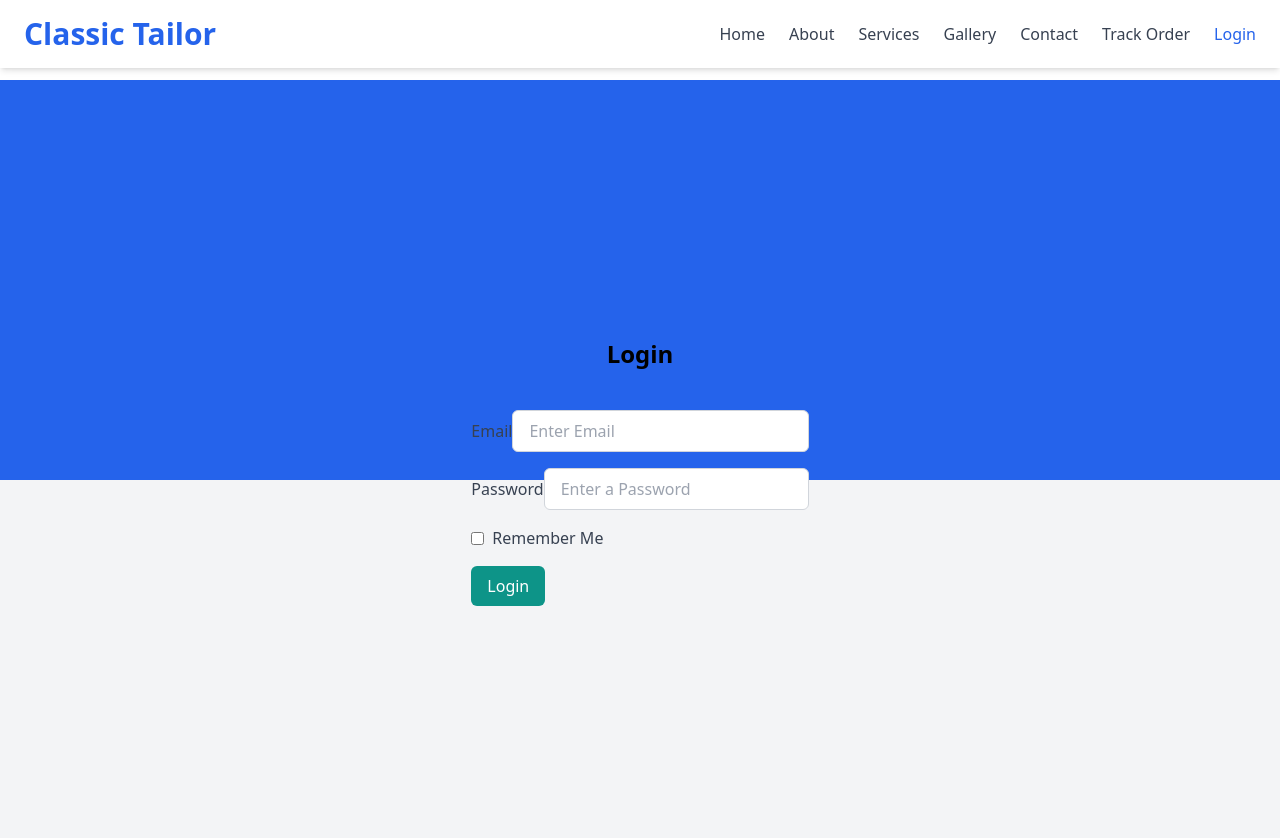
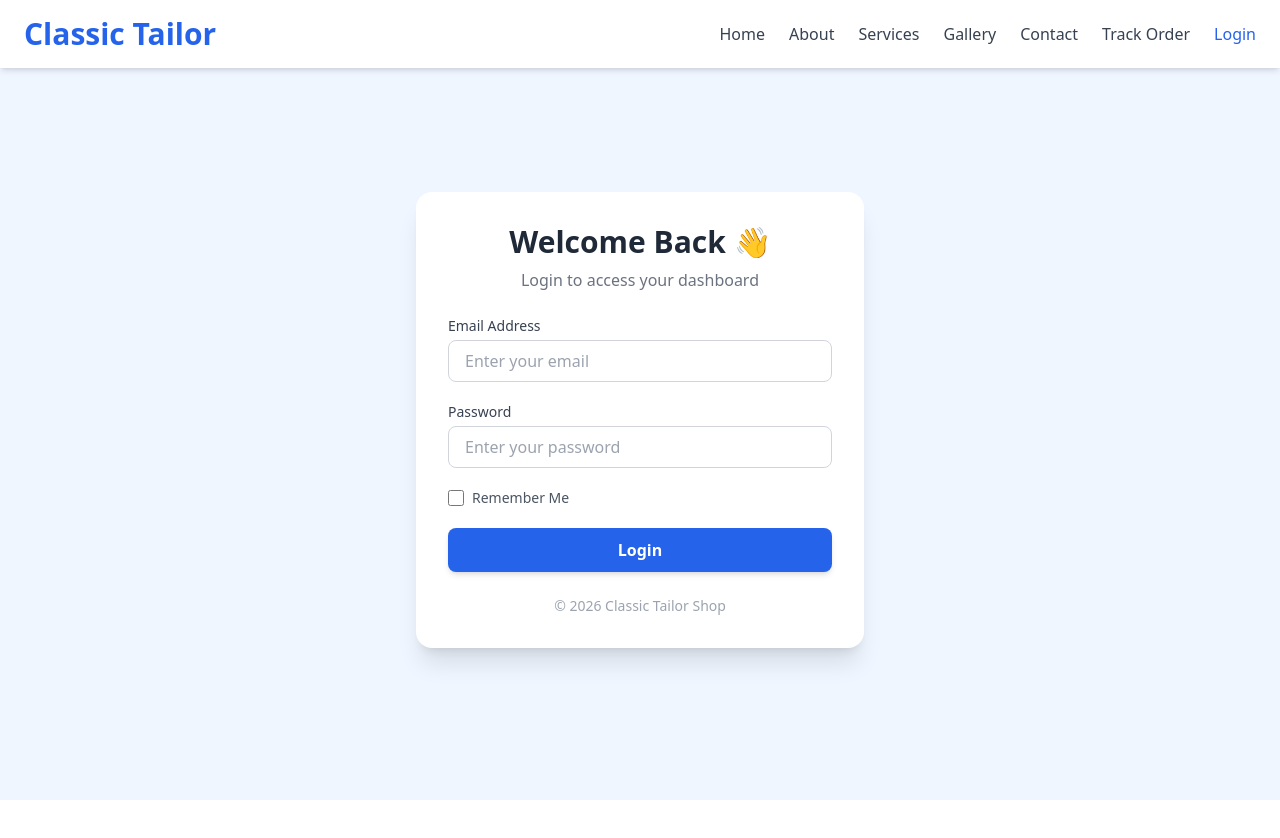
Before and after one commit to Snehamn24/classic-tailor-shop, a React (Create React App) app in the folder frontend/: page /login in a window 1280 px wide. Shown: the top 838 px of the page. After the commit the page ends 800 px from the top, so only its background shows below. Built offline with nearby package versions, Linux system fonts and the light colour scheme.

Commit message:
Updated the Status

```diff
--- a/frontend/src/App.js
+++ b/frontend/src/App.js
@@ -3,9 +3,8 @@ import Navbar from "./components/Navbar";
 import Home from "./components/Home";
 import Login from "./components/Login";
 import ProtectedRoute from "./components/ProtectedRoute";
+import AdminLayout from "./components/dashboard/AdminLayout";
 import AdminSummary from "./components/dashboard/AdminSummary";
-import AdminDashboard from "./components/AdminDashboard";
-import AdminLayout from "./components/dashboard/AdminLayout";
 import AddCustomer from "./components/dashboard/AddCustomer";
 import CustomerList from "./components/dashboard/CustomerList";
 import UpdateCustomer from "./components/dashboard/UpdateCustomer";
@@ -13,47 +12,45 @@ import CustomerMeasurements from "./components/dashboard/CustomerMeasurements";
 import AddOrderPage from "./components/dashboard/AddOrders";
 import OrderList from "./components/dashboard/OrderList";
 
-
 function App() {
   return (
+    <Routes>
+
+      {/* 🔹 Public Layout (WITH Home Navbar) */}
+      <Route
+        path="/"
+        element={
           <>
             <Navbar />
+            <div className="pt-20">
+              <Home />
+            </div>
+          </>
+        }
+      />
 
-      {/* padding-top because navbar is fixed */}
-      <div className="pt-20">
-        <Routes>
-          <Route path="/" element={<Home />} />
-          {/* later */}
+      {/* 🔹 Login Page (NO Navbar) */}
       <Route path="/login" element={<Login />} />
 
-           <Route path="/admin-dashboard" element={
+      {/* 🔹 Admin Layout (NO Home Navbar) */}
+      <Route
+        path="/admin-dashboard"
+        element={
           <ProtectedRoute>
             <AdminLayout />
-
-
           </ProtectedRoute>
-      }>
+        }
+      >
         <Route index element={<AdminSummary />} />
-         <Route
-        path="add-customers"
-        element={<AddCustomer />}/>
-         <Route path="add-orders" element={<AddOrderPage />}/>
-
-        <Route path="customerlist" element={<CustomerList />}/>
-        <Route
-  path="customer/:id/update"
-  element={<UpdateCustomer />}
-/>
-
+        <Route path="add-customers" element={<AddCustomer />} />
+        <Route path="add-orders" element={<AddOrderPage />} />
+        <Route path="customerlist" element={<CustomerList />} />
+        <Route path="customer/:id/update" element={<UpdateCustomer />} />
         <Route path="customer/:id/measurements" element={<CustomerMeasurements />} />
-  <Route path="orderlist" element={<OrderList />}/>
-
+        <Route path="orderlist" element={<OrderList />} />
       </Route>
 
-
     </Routes>
-      </div>
-    </>
   );
 }
 
--- a/frontend/src/components/Login.jsx
+++ b/frontend/src/components/Login.jsx
@@ -1,24 +1,19 @@
-import React from 'react'
-import { useState, useEffect } from 'react';
+import React, { useState, useEffect } from 'react';
 import axios from 'axios';
-import { useNavigate, useLocation } from 'react-router-dom';
+import { useNavigate } from 'react-router-dom';
 import { clearAuth } from '../utils/auth';
-//import AdminDashboard from './AdminDashboard';
+import Navbar from './Navbar';
 
 const Login = () => {
-    const [email,setEmail] = useState("");//setEmail is a method to update email state
-    const [password,setPassword] = useState("");
-    const [error,setError]=useState(null);
-
+  const [email, setEmail] = useState("");
+  const [password, setPassword] = useState("");
+  const [error, setError] = useState(null);
   const [loading, setLoading] = useState(false);
   const [rememberMe, setRememberMe] = useState(false);
+
   const navigate = useNavigate();
-    const location = useLocation();
 
   useEffect(() => {
-      // When landing on the login page, clear any existing auth tokens.
-      // This prevents a user from navigating Back/Forward into a protected page
-      // using a previously-stored token without an explicit fresh login.
     clearAuth();
   }, []);
 
@@ -32,7 +27,6 @@ const Login = () => {
         { email, password },
         { timeout: 5000 }
       );
-    console.log('Login response:', response);
 
       if (response?.data?.success) {
         const token = response.data.token;
@@ -47,20 +41,16 @@ const Login = () => {
         }
 
         setError(null);
-      // success alert
         alert('Login successful! Redirecting...');
-
-      // redirect directly to admin dashboard
         navigate('/admin-dashboard', { replace: true });
       } else {
         setError(response?.data?.message || 'Login failed');
       }
     } catch (error) {
-    console.error('Login error:', error);
       if (error.response) {
-      setError(error.response.data?.message || `Server responded with status ${error.response.status}`);
+        setError(error.response.data?.message || `Server error ${error.response.status}`);
       } else if (error.request) {
-      setError('No response from server. Check server/CORS and try again.');
+        setError('No response from server. Try again later.');
       } else {
         setError(`Request error: ${error.message}`);
       }
@@ -69,49 +59,95 @@ const Login = () => {
     }
   };
 
+  return (
+    <div className="min-h-screen bg-blue-50 flex flex-col">
 
-  return (
-    <div
-    className='flex flex-col items-center h-screen justify-center bg-gradient-to-b from-blue-600 from-50% to-gray-100
-    to-50% space-y-6'>
-      <h2 className='text-2xl font-bold mb-4'>Login</h2>
-      {error && <p className="text-red-500">{error}</p>}
-      <form onSubmit={handleSubmit}>
-        <div className='mb-4 flex items-center justify-between'>
-            <label htmlFor="email" className='block text-gray-700'>Email </label>
-            <input type='email'
-            className='border border-gray-300 rounded-md px-4 py-2 w-full'
-            placeholder='Enter Email'
+      {/* ✅ Navbar at the top */}
+      <Navbar />
+
+      {/* Login card centered */}
+      <div className="flex-grow flex items-center justify-center px-4 pt-20 pb-10">
+        <div className="bg-white w-full max-w-md rounded-2xl shadow-xl p-8">
+
+          {/* Title */}
+          <h2 className="text-3xl font-bold text-center text-gray-800 mb-2">
+            Welcome Back 👋
+          </h2>
+          <p className="text-center text-gray-500 mb-6">
+            Login to access your dashboard
+          </p>
+
+          {/* Error Message */}
+          {error && (
+            <div className="mb-4 text-sm text-red-600 bg-red-50 border border-red-200 rounded-lg px-4 py-2">
+              {error}
+            </div>
+          )}
+
+          {/* Form */}
+          <form onSubmit={handleSubmit} className="space-y-5">
+
+            {/* Email */}
+            <div>
+              <label className="block text-sm font-medium text-gray-700 mb-1">
+                Email Address
+              </label>
+              <input
+                type="email"
+                placeholder="Enter your email"
+                className="w-full rounded-lg border border-gray-300 px-4 py-2 focus:outline-none focus:ring-2 focus:ring-blue-500 focus:border-blue-500 transition"
                 value={email}
-            onChange={(e)=>setEmail(e.target.value)}
-            required
-            />
-        </div>
-        <div className='mb-4 flex items-center justify-between'>
-            <label htmlFor="password" className='block text-gray-700'>Password</label>
-            <input type='password' className='border border-gray-300 rounded-md px-4 py-2 w-full'
-            placeholder='Enter a Password'
-            value={password}
-            onChange={(e)=>setPassword(e.target.value)}
+                onChange={(e) => setEmail(e.target.value)}
                 required
               />
             </div>
 
-        <div className='mb-4 flex items-center justify-between'>
-          <label className='inline-flex items-center'>
-            <input type='checkbox' className='form-checkbox' checked={rememberMe} onChange={(e)=>setRememberMe(e.target.checked)} />
-            <span className='ml-2 text-gray-700'>Remember Me</span>
+            {/* Password */}
+            <div>
+              <label className="block text-sm font-medium text-gray-700 mb-1">
+                Password
               </label>
+              <input
+                type="password"
+                placeholder="Enter your password"
+                className="w-full rounded-lg border border-gray-300 px-4 py-2 focus:outline-none focus:ring-2 focus:ring-blue-500 focus:border-blue-500 transition"
+                value={password}
+                onChange={(e) => setPassword(e.target.value)}
+                required
+              />
+            </div>
 
+            {/* Remember Me */}
+            <div className="flex items-center justify-between">
+              <label className="flex items-center text-sm text-gray-600">
+                <input
+                  type="checkbox"
+                  className="h-4 w-4 text-blue-600 border-gray-300 rounded focus:ring-blue-500"
+                  checked={rememberMe}
+                  onChange={(e) => setRememberMe(e.target.checked)}
+                />
+                <span className="ml-2">Remember Me</span>
+              </label>
             </div>
-        <div className='mb-4'>
-        <button className='bg-teal-600 text-white px-4 py-2 rounded-md' type='submit' disabled={loading}>
+
+            {/* Submit Button */}
+            <button
+              type="submit"
+              disabled={loading}
+              className="w-full bg-blue-600 hover:bg-blue-700 text-white font-semibold py-2.5 rounded-lg transition duration-200 shadow-md disabled:opacity-60 disabled:cursor-not-allowed"
+            >
               {loading ? 'Logging in...' : 'Login'}
             </button>
+          </form>
+
+          {/* Footer */}
+          <p className="text-center text-sm text-gray-400 mt-6">
+            © {new Date().getFullYear()} Classic Tailor Shop
+          </p>
         </div>
-      </form>
       </div>
-  )
-}
+    </div>
+  );
+};
 
-export default Login
+export default Login;
--- a/frontend/src/components/dashboard/AdminSidebar.jsx
+++ b/frontend/src/components/dashboard/AdminSidebar.jsx
@@ -3,17 +3,13 @@ import { NavLink } from 'react-router-dom';
 
 const AdminSidebar = () => {
   return (
-    <div className='w-64 h-screen bg-gray-800 text-white p-4'>
-        <div>
-            <h2>EMPLOYEE MS</h2>
-        </div>
+    <div className='w-64 h-screen bg-blue-50 text-black p-4'>
+
 
         <nav className="mt-6 space-y-2">
           <NavLink to="/admin-dashboard" className="block py-2 px-3 rounded hover:bg-gray-700">Dashboard</NavLink>
           <NavLink to="/admin-dashboard/add-customers" className="block py-2 px-3 rounded hover:bg-gray-700">Add Customer</NavLink>
           <NavLink to="/admin-dashboard/add-orders" className="block py-2 px-3 rounded hover:bg-gray-700">Add Order</NavLink>
-          <NavLink to="/admin-dashboard" className="block py-2 px-3 rounded hover:bg-gray-700">Leave</NavLink>
-          <NavLink to="/admin-dashboard" className="block py-2 px-3 rounded hover:bg-gray-700">Salary</NavLink>
         </nav>
 
     </div>
--- a/frontend/src/components/dashboard/CustomerList.jsx
+++ b/frontend/src/components/dashboard/CustomerList.jsx
@@ -75,7 +75,7 @@ const CustomerList = () => {
 
         <button
           className="bg-teal-600 hover:bg-teal-700 text-white font-medium py-2 px-4 rounded-lg"
-          onClick={() => navigate("/admin-dashboard/add-customer")}
+          onClick={() => navigate("/admin-dashboard/add-customers")}
         >
           + Add New Customer
         </button>
```
Also changed, not shown: frontend/src/components/AdminDashboard.jsx (+33 -16 lines), frontend/src/components/dashboard/OrderList.jsx (+21 -1 lines), frontend/src/sections/Footer.jsx (+7 -7 lines), frontend/src/components/Navbar.jsx (line endings or trailing spaces). Lines whose indentation alone changed are shown as unchanged.
